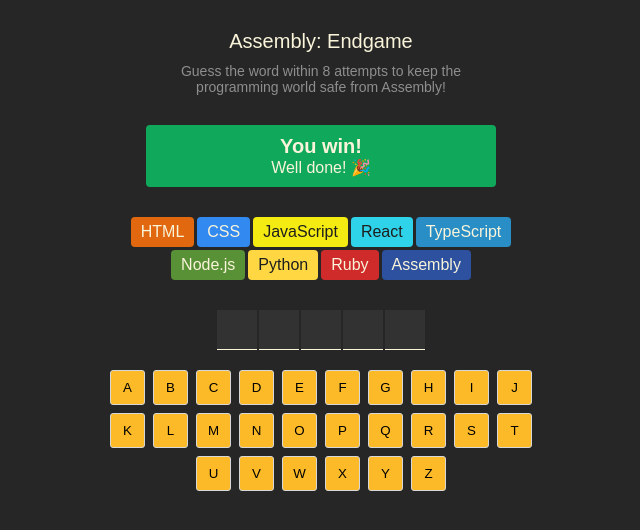
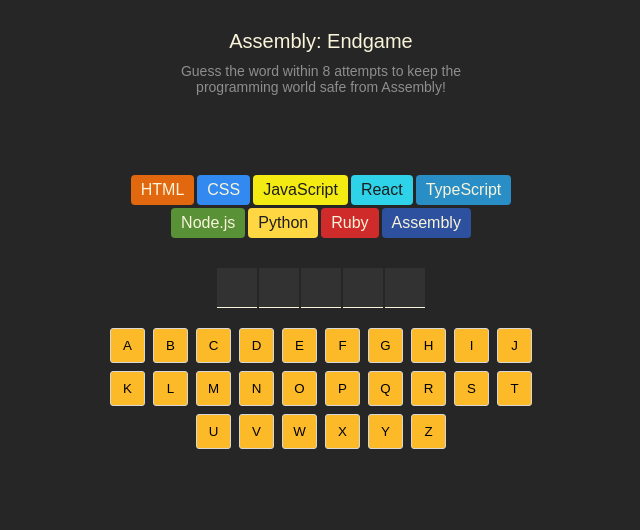
Before and after one commit to gcdelatorre/hangman-react-game, a React (Vite) app: page / in a window 1280 px wide. Shown: the top 530 px of the page, without its empty margins (319-959 px from the left). Built offline with nearby package versions, Linux system fonts and the light colour scheme.

Commit message:
added a function for conditional render of game status

```diff
--- a/src/App.jsx
+++ b/src/App.jsx
@@ -6,6 +6,7 @@ import Header from "./components/Header"
 import { nanoid } from "nanoid"
 import LanguageElements from "./components/LanguagesElements"
 import clsx from "clsx"
+import WrongAnswerStatus from "./components/WrongAnswerStatus"
 
 export default function AssemblyEndgame() {
 
@@ -19,6 +20,9 @@ export default function AssemblyEndgame() {
         currentWord.split("").every(letter => guessedLetters.includes(letter))
     const isGameLost = wrongGuessCount >= languages.length - 1
     const isGameOver = isGameWon || isGameLost
+
+    const lastGuessedLetter = guessedLetters[guessedLetters.length - 1]
+    const isLastGuessIncorrect = lastGuessedLetter && !currentWord.includes(lastGuessedLetter)
 
     const alphabet = "abcdefghijklmnopqrstuvwxyz"
 
@@ -69,12 +73,27 @@ export default function AssemblyEndgame() {
         </button>)
     })
 
+    function handleGameStatus () {
+        if (isGameWon) {
+            return <WinStatus />
+        }
+        if (isGameLost) {
+            return <LoseStatus />
+        }
+        if (!isGameOver && isLastGuessIncorrect) {
+            return <WrongAnswerStatus wrongGuessCount={wrongGuessCount}/>
+        }
+        return null
+    }
+
     return (
         <main>
 
             <Header />
 
-            <WinStatus /> {/*just conditional render if win or lose */}
+            <section className="game-status">
+                {handleGameStatus()}
+            </section>
 
             <section>
               <div className="languages-container">
--- /dev/null
+++ b/src/components/WrongAnswerStatus.jsx
@@ -0,0 +1,11 @@
+import { statusStyles } from "../datas/style"
+import { getFarewellText } from "../datas/utils"
+import { languages } from "../datas/language"
+
+export default function WrongAnswerStatus ({wrongGuessCount}) {
+    return (
+        <section className="game-status" style={statusStyles.wrong}>
+            <p>{getFarewellText(languages[wrongGuessCount -1].name)}</p>
+        </section>
+    )
+}
```
